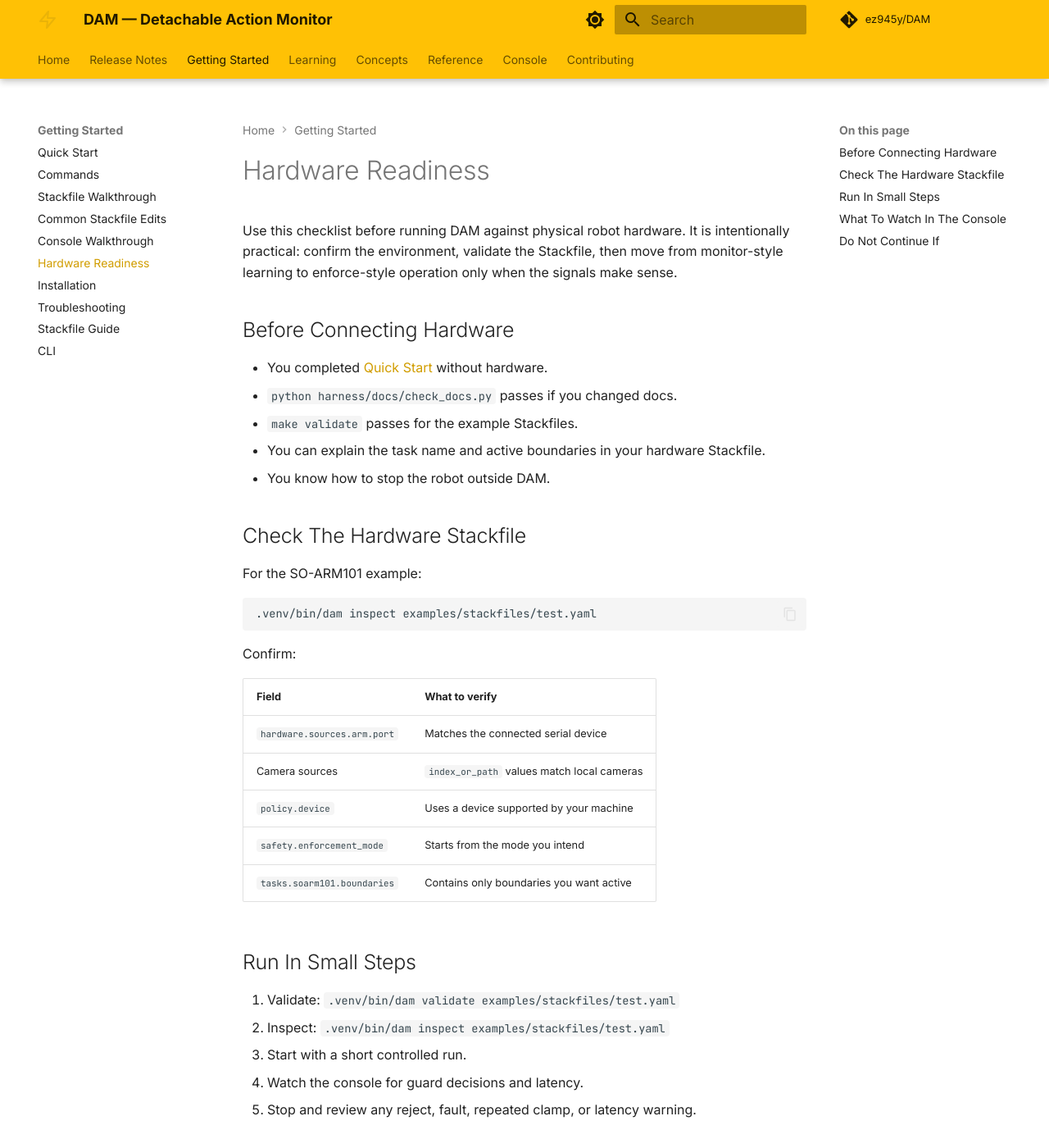
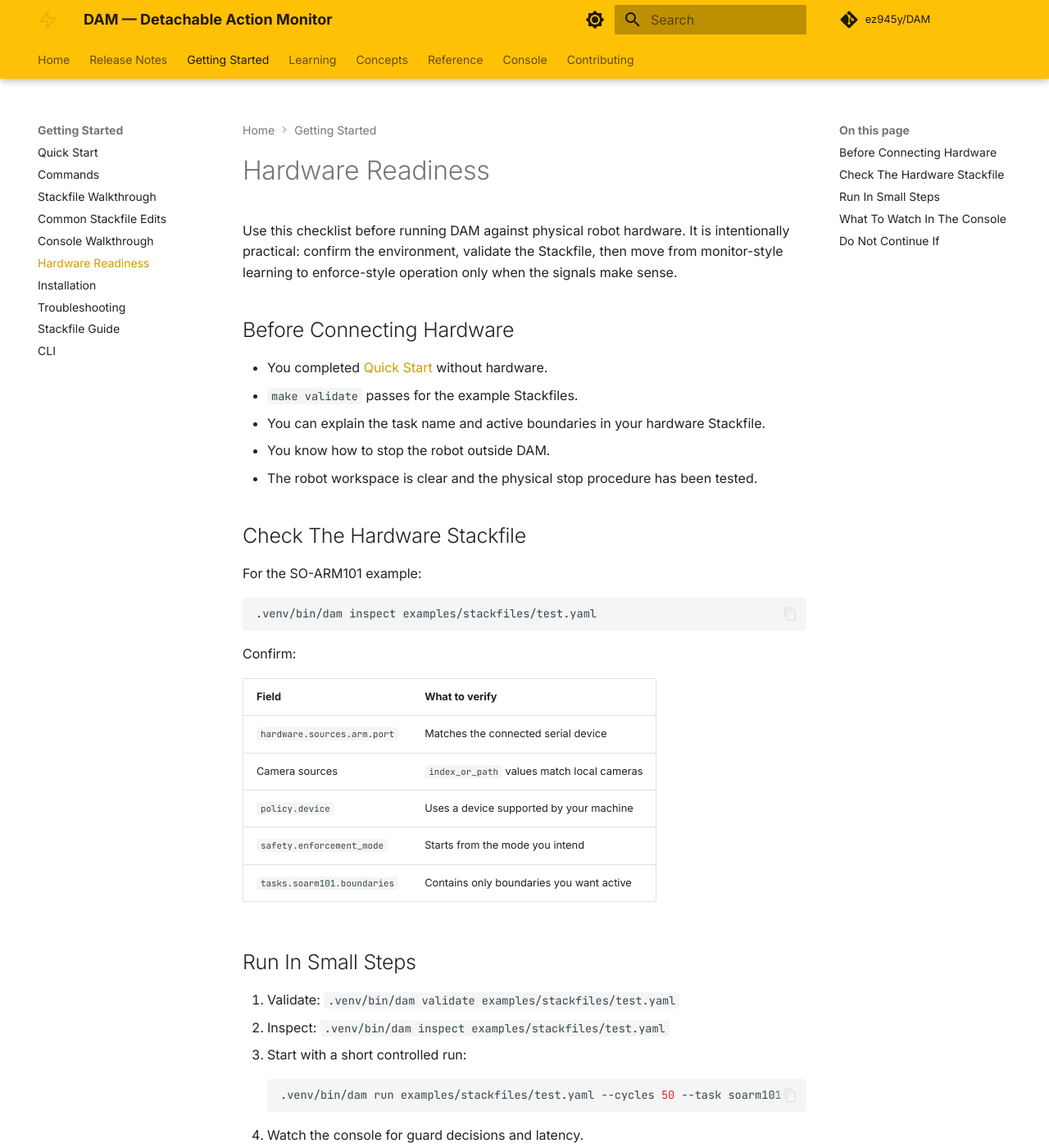
Before and after one commit to ez945y/DAM, an MkDocs documentation site: the page built from docs/getting-started/hardware-readiness.md, in a window 1280 px wide and 1400 px high. Shown: the whole window at 82% size. Built offline with MkDocs 1.6.1 and Material for MkDocs 9.7.7, drawn with Linux system fonts in a browser that asks for light colours; comment, search, counter and statistics services are not loaded.

Commit message:
feat: tighten hardware readiness docs

````diff
--- a/docs/getting-started/hardware-readiness.md
+++ b/docs/getting-started/hardware-readiness.md
@@ -5,10 +5,10 @@ Use this checklist before running DAM against physical robot hardware. It is int
 ## Before Connecting Hardware
 
 - You completed [Quick Start](quickstart.md) without hardware.
-- `python harness/docs/check_docs.py` passes if you changed docs.
 - `make validate` passes for the example Stackfiles.
 - You can explain the task name and active boundaries in your hardware Stackfile.
 - You know how to stop the robot outside DAM.
+- The robot workspace is clear and the physical stop procedure has been tested.
 
 ## Check The Hardware Stackfile
 
@@ -32,7 +32,10 @@ Confirm:
 
 1. Validate: `.venv/bin/dam validate examples/stackfiles/test.yaml`
 2. Inspect: `.venv/bin/dam inspect examples/stackfiles/test.yaml`
-3. Start with a short controlled run.
+3. Start with a short controlled run:
+   ```bash
+   .venv/bin/dam run examples/stackfiles/test.yaml --cycles 50 --task soarm101
+   ```
 4. Watch the console for guard decisions and latency.
 5. Stop and review any reject, fault, repeated clamp, or latency warning.
 
````
Also changed, not shown: docs/getting-started/commands.md (+1 -1 lines), docs/getting-started/stackfile-walkthrough.md (+1 -1 lines), 1 other file.
